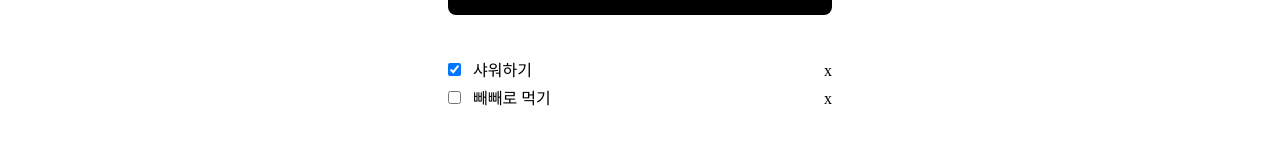
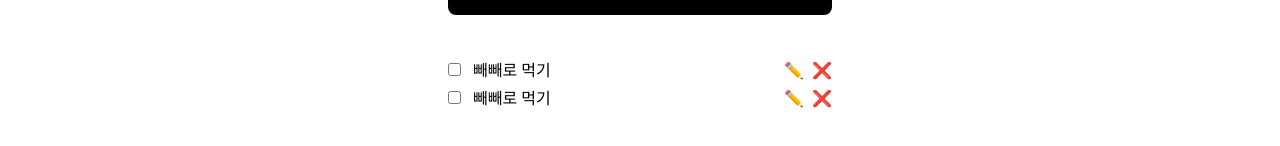
Before and after one commit to Nowdays-Goodnight-Cool-Niang/Frontend, a React (Vite) app: page /todo in a window 1280 px wide. Shown: the part 288-434 px from the top of the page. Built offline with nearby package versions, Linux system fonts and the light colour scheme.

Commit message:
todo edit 모드 추가

```diff
--- /dev/null
+++ b/src/apis/auth.ts
@@ -0,0 +1,33 @@
+import axios from 'axios';
+import { instance } from '.';
+
+export const authAPI = {
+  login: async (loginId: string, password: string) => {
+    try {
+      const response = await instance.post('/login', { loginId, password });
+      return response;
+    } catch (error) {
+      if (axios.isAxiosError(error) && error.response?.status === 401) {
+        throw new Error('Unauthorized');
+      }
+      throw error;
+    }
+  },
+
+  signup: async (loginId: string, password: string) => {
+    try {
+      const response = await instance.post('/signup', { loginId, password });
+      return response.status;
+    } catch (error) {
+      if (axios.isAxiosError(error) && error.response?.status === 400) {
+        throw new Error('Bad Request');
+      }
+      throw error;
+    }
+  },
+
+  logout: async () => {
+    const response = await instance.post('/logout');
+    return response.status;
+  },
+};
--- a/src/apis/index.ts
+++ b/src/apis/index.ts
@@ -1,7 +1,6 @@
-import axios from "axios";
+import axios from 'axios';
 
-// https://www.freetestapi.com/apis/todos
 export const instance = axios.create({
-  baseURL: "https://www.freetestapi.com/api/v1",
+  baseURL: 'http://cool-niang.kro.kr/api',
   timeout: 10000,
 });
--- /dev/null
+++ b/src/apis/todos.ts
@@ -0,0 +1,35 @@
+import axios from 'axios';
+import { instance } from '.';
+
+export const taskInstance = axios.create({
+  baseURL: `${instance.defaults.baseURL}/task`,
+});
+
+export const taskAPI = {
+  createTask: async (content: string) => {
+    const response = await taskInstance.post('', { content });
+    return response.data;
+  },
+
+  updateTask: async (taskId: number, content: string) => {
+    const response = await taskInstance.patch('', { taskId, content });
+    return response.data;
+  },
+
+  checkTask: async (taskId: number, check: boolean) => {
+    const response = await taskInstance.patch('/check', { taskId, check });
+    return response.data;
+  },
+
+  // 삭제 API
+  deleteTask: async (taskId: number) => {
+    const response = await taskInstance.delete('', { data: { taskId } });
+    return response.status;
+  },
+
+  // 읽기 API
+  getTasks: async () => {
+    const response = await instance.get('');
+    return response.data;
+  },
+};
--- a/src/components/todo/TodoDeleteButton.tsx
+++ b/src/components/todo/TodoDeleteButton.tsx
@@ -1,5 +1,5 @@
 function TodoDeleteButton() {
-  return <button className='text-red'>x</button>;
+  return <button className="text-red">❌</button>;
 }
 
 export default TodoDeleteButton;
--- a/src/components/todo/TodoItem.tsx
+++ b/src/components/todo/TodoItem.tsx
@@ -1,16 +1,47 @@
-import { ITodoItem } from '../../type/todo';
+import { useState } from 'react';
 import TodoDeleteButton from './TodoDeleteButton';
 
-function TodoItem({ content, isDone }: ITodoItem) {
-  const handleCheck = () => {};
+export interface TodoItemProps {
+  initialValue: string;
+  initialCheck: boolean;
+}
+
+function TodoItem({ initialValue, initialCheck }: TodoItemProps) {
+  const [isEditMode, setIsEditMode] = useState(false);
+  const [check, setCheck] = useState(initialCheck);
+  const [value, setValue] = useState(initialValue);
 
   return (
-    <div className='flex justify-between w-full mb-3'>
+    <div className="mb-3 flex w-full items-center justify-between">
       <label>
-        <input type='checkbox' checked={isDone} className='mr-3' onChange={handleCheck} />
-        <span>{content}</span>
+        <input
+          type="checkbox"
+          checked={check}
+          className="mr-3"
+          onChange={() => setCheck((current) => !current)}
+        />
+        {!isEditMode && <span>{value}</span>}
       </label>
-      <TodoDeleteButton />
+      {isEditMode && (
+        <input
+          className="w-full rounded-lg border border-gray-100 px-4 py-2 text-base placeholder:text-gray-100"
+          type="text"
+          onKeyDown={(e: React.KeyboardEvent<HTMLInputElement>) => {
+            if (e.key === 'Enter') {
+              setIsEditMode(false);
+            }
+          }}
+          value={value}
+          onChange={(e) => setValue(e.target.value)}
+        />
+      )}
+
+      {!isEditMode && (
+        <div className="flex gap-2">
+          <button onClick={() => setIsEditMode(true)}>✏️</button>
+          <TodoDeleteButton />
+        </div>
+      )}
     </div>
   );
 }
--- a/src/components/todo/TodoList.tsx
+++ b/src/components/todo/TodoList.tsx
@@ -4,9 +4,9 @@ import TodoItem from './TodoItem';
 function TodoList() {
   const todos = useTodoStore((state) => state.todos);
   return (
-    <div className='mt-12'>
+    <div className="mt-12">
       {todos.map((todo) => (
-        <TodoItem {...todo} key={todo.id} />
+        <TodoItem {...todo} key={todo.id} initialValue="빼빼로 먹기" initialCheck={false} />
       ))}
     </div>
   );
```
